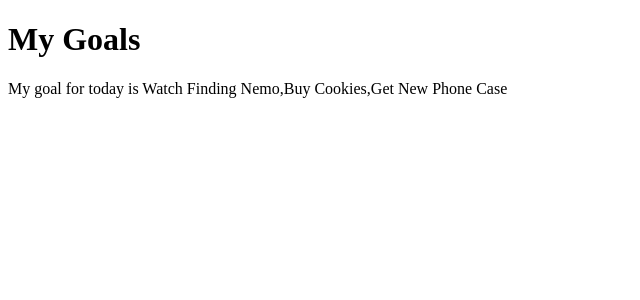
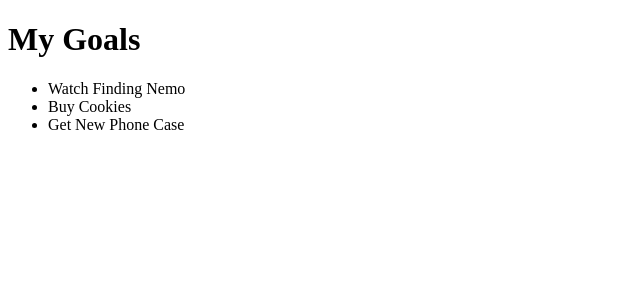
Before and after one commit to mercyakuku/Goals, an Angular app: page / in a window 1280 px wide. Shown: the top 300 px of the page, without its empty margins (0-640 px from the left). Built offline with nearby package versions, Linux system fonts and the light colour scheme.

Commit message:
Add ngFor Directive

```diff
--- a/src/app/app.component.html
+++ b/src/app/app.component.html
@@ -1,4 +1,6 @@
 <div>
   <h1>My Goals</h1>
-  <p>My goal for today is {{goals}}</p>
+  <ul>
+    <li *ngFor='let goal of goals'>{{goal}}</li>
+  </ul>
 </div>
```
